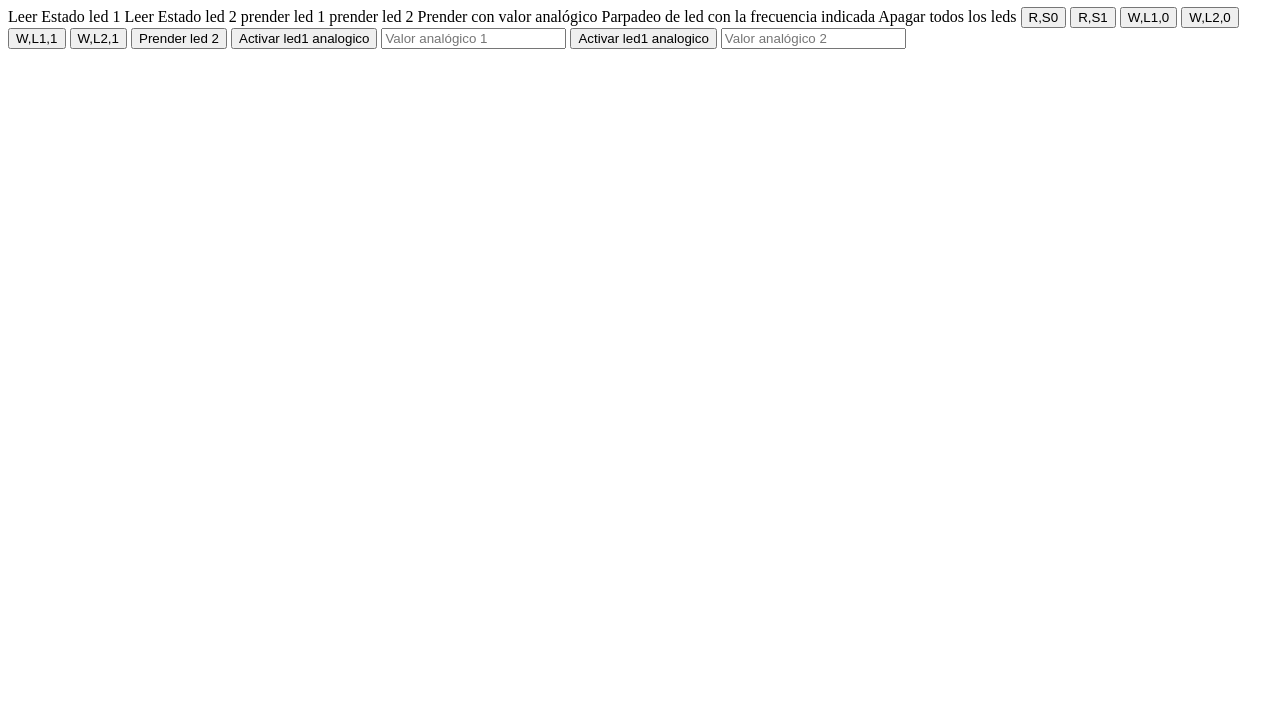
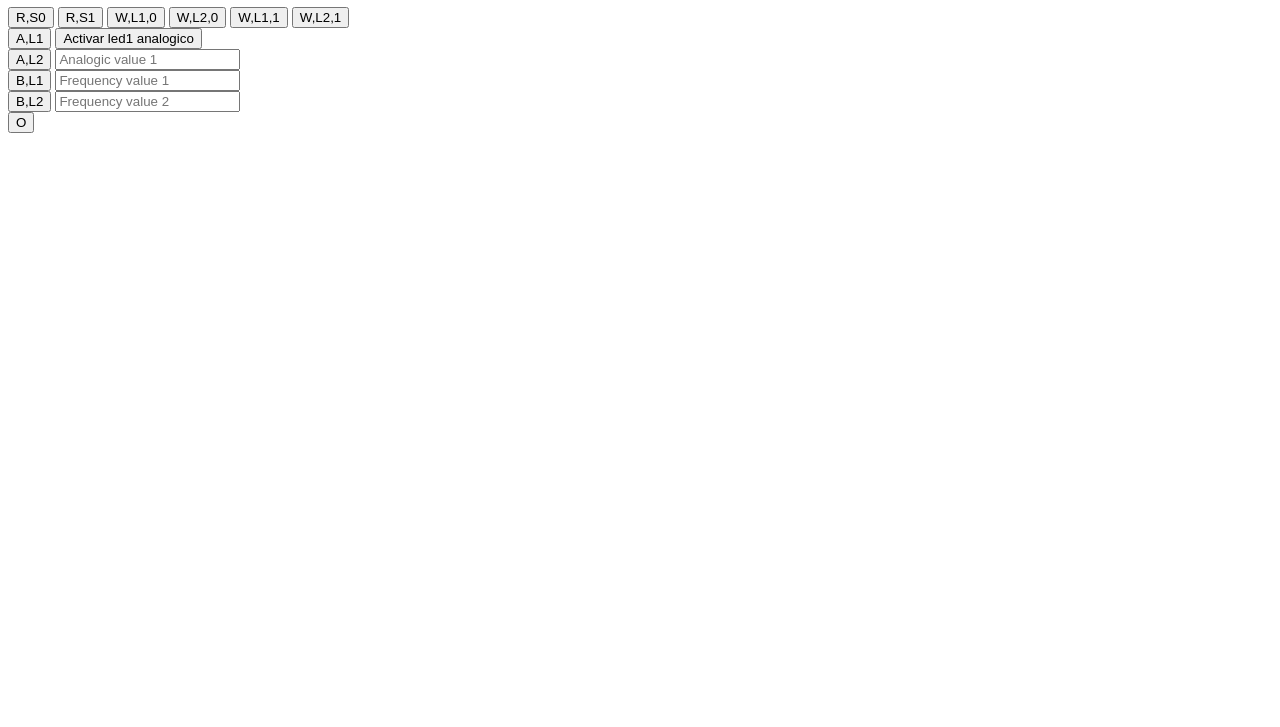
Before and after one commit to IgnacioFigueroa/SistemasEmbebidosProy2, an Electron app: page mainWindow.html in a window 1280 px wide. Shown: the part 73-800 px from the top of the page. Drawn offline with Linux system fonts and the light colour scheme.

Commit message:
Add buttons

```diff
--- a/mainWindow.html
+++ b/mainWindow.html
@@ -6,13 +6,7 @@
 <body>
     <h1>Arduino Control</h1>
 
-    Leer Estado led 1
-    Leer Estado led 2
-    prender led 1
-    prender led 2
-    Prender con valor analógico
-    Parpadeo de led con la frecuencia indicada
-    Apagar todos los leds
+
 
     <button id="read-switch-0" type='button'>R,S0</button>
     <button id="read-switch-1" type='button'>R,S1</button>
@@ -20,11 +14,34 @@
     <button id="turn-off-led-2" type='button'>W,L2,0</button>
     <button id="turn-on-led-1" type='button'>W,L1,1</button>
     <button id="turn-on-led-2" type='button'>W,L2,1</button>
-    <button id="turn-on-led-1" type='button'>Prender led 2</button>
-    <button id="turn-on-led-1-analogic" type='button'>Activar led1 analogico</button>
-    <input type="text" id="analogic-value-1" placeholder="Valor analógico 1">
-    <button id="turn-on-led-2-analogic" type='button'>Activar led1 analogico</button>
-    <input type="text" id="analogic-value-2" placeholder="Valor analógico 2">
+
+    <!-- Requires validation with the input field -->
+    <div>
+        <button id="turn-on-led-1-analogic" type='button'>A,L1</button>
+        <button id="turn-on-led-2-analogic" type='button'>Activar led1 analogico</button>
+    </div>
+
+
+    <!-- Requires validation with the input field-->
+    <div>
+        <button id="turn-on-led-2-analogic" type='button'>A,L2</button>
+        <input type="text" id="analogic-value-1" placeholder="Analogic value 1">
+    </div>
+
+    <!-- Requires validation with the input field-->
+    <div>
+        <button id="frequency-pulses-led-1" type='button'>B,L1</button>
+        <input type="text" id="frequency-value-1" placeholder="Frequency value 1">
+    </div>
+
+     <!-- Requires validation with the input field-->
+     <div>
+        <button id="frequency-pulses-led-2" type='button'>B,L2</button>
+        <input type="text" id="frequency-value-2" placeholder="Frequency value 2">
+    </div>
+
+    <button id="frequency-pulses-led-1" type='button'>O</button>
+
 
 
 
```
